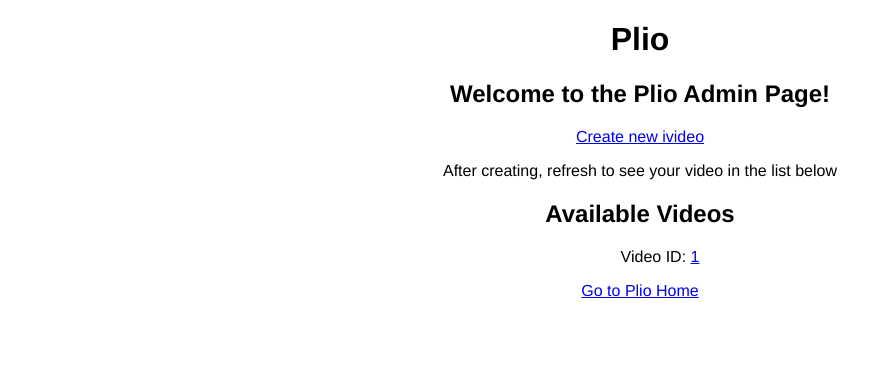
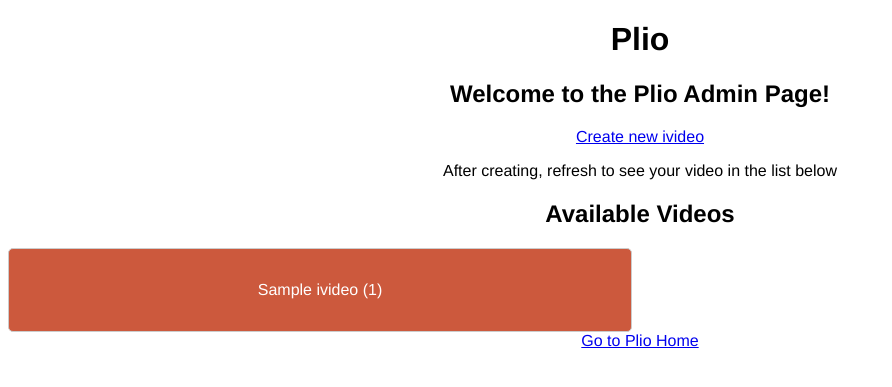
Before and after one commit to avantifellows/plio-backend, a Django app: template ivideo/templates/index.html in a window 1280 px wide. Shown: the top 387 px of the page, without its empty margins (0-892 px from the left). Run offline with Django 3.2, Linux system fonts and the light colour scheme; the template is opened without the code that fills it: most values are stand-ins (such as "Sample title", 1, 10 or a date in 2020).

Commit message:
Added CSS abd YT titles

```diff
--- a/ivideo/static/ivideo/style.css
+++ b/ivideo/static/ivideo/style.css
@@ -7,8 +7,32 @@ h1, h2 {
     text-align: center;
 }
 
-ul {
-    list-style-type: none;
+.ivideos {
+    display: grid;
+    grid-template-columns: repeat(2, 1fr);
+    grid-gap: 1rem;
+}
+
+.ivideo {
+    color:white;
+    border: 1px solid #ccc;
+    background: #CC593D;
+    padding: 2rem;
+    border-radius: 5px;
+    text-align: center;
+    position: relative;
+    cursor: pointer;
+    text-decoration: none;
+}
+
+.ivideo a {
+    text-decoration: none;
+    color: white;
+}
+
+.ivideo a:visited {
+    text-decoration: none;
+    color: white;
 }
 
 /* On screens that are 600px or less, set the background color to olive */
--- a/ivideo/templates/index.html
+++ b/ivideo/templates/index.html
@@ -19,13 +19,16 @@
 
     <div class="sub_title">
         <h2>Available Videos</h2>
+        <div class="ivideos">
         {% if all_ivideos %}
             {% for ivideo in all_ivideos %}
-                <ul>
-                    <li> Video ID: <a href="player/{{ ivideo.object_id }} ">{{ ivideo.object_id }}</a> </li>
-                </ul>
+
+                <a href="player/{{ ivideo.object_id }} " class="ivideo">{{ ivideo.title }} ({{ ivideo.object_id }})</a>
+
+
             {% endfor %}
         {% endif %}
+    </div>
     </div>
 
     <a href="https://plio.in/">Go to Plio Home</a>
```
Also changed, not shown: utils/avanti_s3.py (+21 -2 lines).
